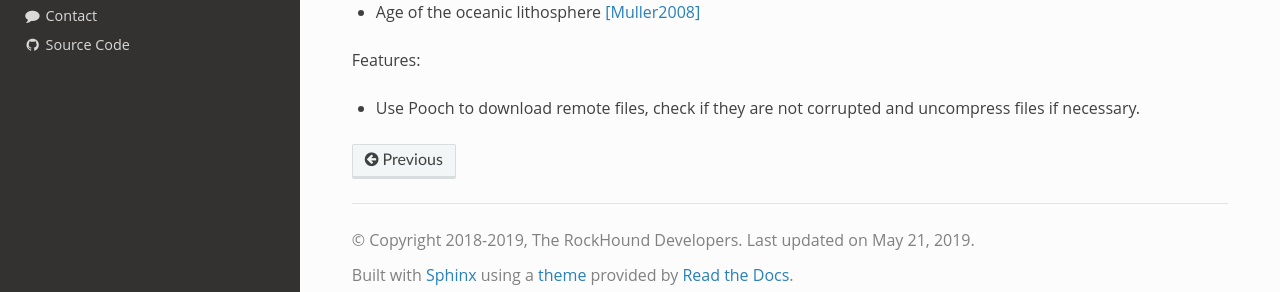
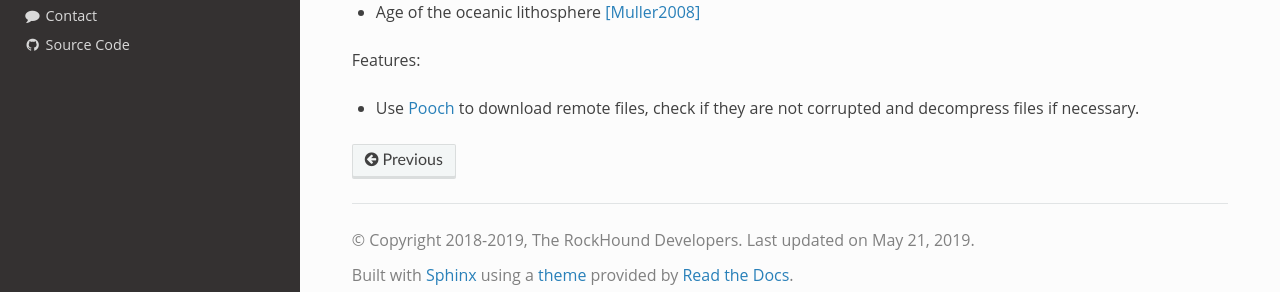
Before and after one commit to fatiando/rockhound, a Sphinx documentation site: the page built from doc/changes.rst, in a window 1280 px wide. Shown: the part 466-758 px from the top of the page. Built offline with Sphinx 7.4.7 and the Read the Docs theme 2.0.0, drawn with Linux system fonts in a browser that asks for light colours; pages that are not in the unit, such as notebooks, are missing from menus.

Commit message:
Update doc/changes.rst

```diff
--- a/doc/changes.rst
+++ b/doc/changes.rst
@@ -21,5 +21,5 @@ Available models and datasets:
 
 Features:
 
-- Use Pooch to download remote files, check if they are not corrupted and uncompress
+- Use `Pooch <https://www.fatiando.org/pooch>`__ to download remote files, check if they are not corrupted and decompress
   files if necessary.
```
